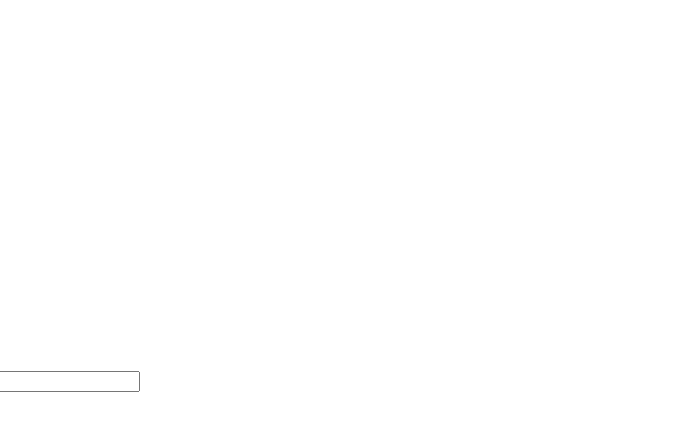
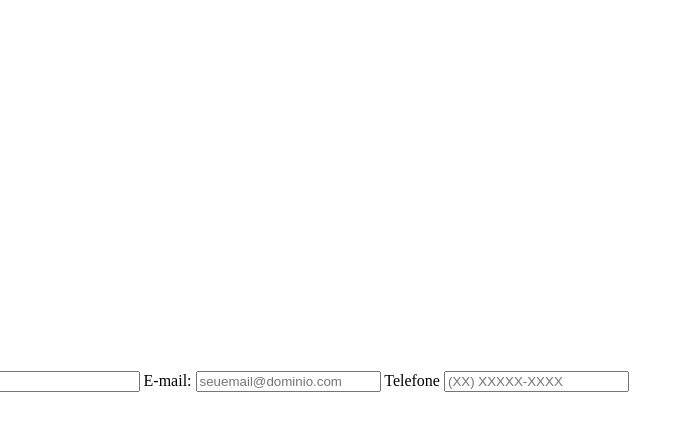
Before and after one commit to 8beatrizferreira16092008/site-barbearia, a plain HTML site: page contato.html in a window 1280 px wide. Shown: the full height of the page, 189-873 px from the left. Drawn offline with Linux system fonts and the light colour scheme.

Commit message:
completando contato

```diff
--- a/contato.html
+++ b/contato.html
@@ -25,6 +25,14 @@
         <form>
             <label for="nome-sobrenome">Nome e Sobrenome:</label>
             <input type="text" id="nome-sobrenome" class="input-padrao" required>
+
+            <label for="e-mail">E-mail:</label>
+            <input type="email" id="e-mail" claass="input-padrao"
+            placeholder="seuemail@dominio.com"/>
+
+            <label for="telefone">Telefone</label>
+            <input type="tel" id="telefone" class="input-padrao"
+            required placeholder="(XX) XXXXX-XXXX"/>
         </form>
     </main>
 </body>
```
